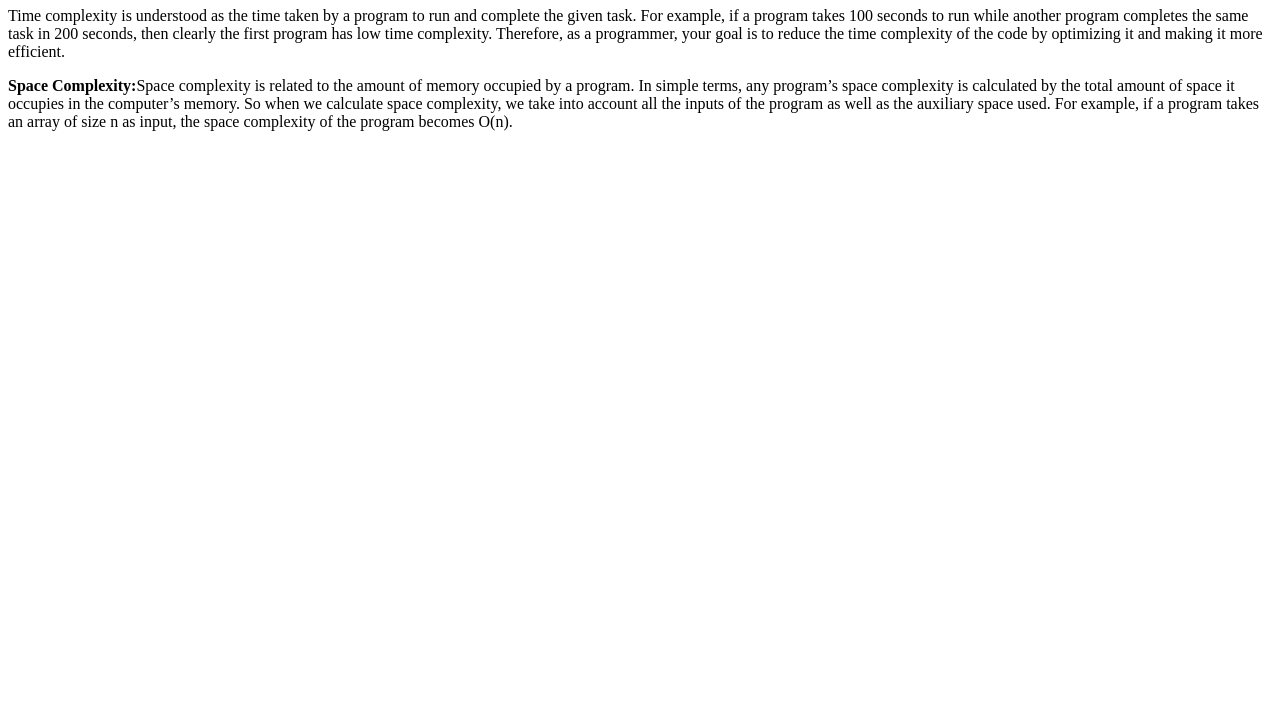
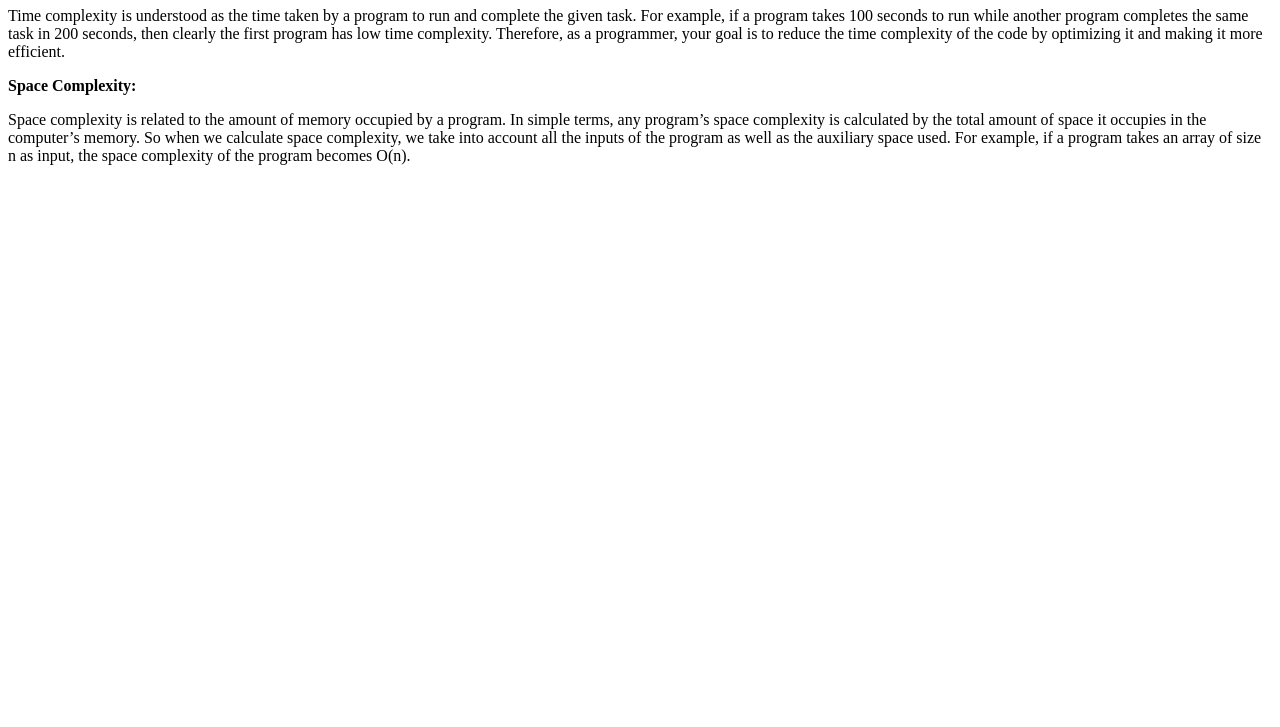
Before and after one commit to acciojob/time-and-space-complexity-ialloyd, a website: page main.html in a window 1280 px wide. Shown: the part 73-800 px from the top of the page. Drawn offline with Linux system fonts and the light colour scheme.

Commit message:
created a submission

```diff
--- a/main.html
+++ b/main.html
@@ -10,7 +10,7 @@
 
 	<h1>Time and Space Complexity</h1>
 	<p>Time complexity is understood as the time taken by a program to run and complete the given task. For example, if a program takes 100 seconds to run while another program completes the same task in 200 seconds, then clearly the first program has low time complexity. Therefore, as a programmer, your goal is to reduce the time complexity of the code by optimizing it and making it more efficient.</p>
-	<p><b>Space Complexity:</b>Space complexity is related to the amount of memory occupied by a program. In simple terms, any program’s space complexity is calculated by the total amount of space it occupies in the computer’s memory. So when we calculate space complexity, we take into account all the inputs of the program as well as the auxiliary space used. For example, if a program takes an array of size n as input, the space complexity of the program becomes O(n).</p>
+	<b>Space Complexity:</b><p>Space complexity is related to the amount of memory occupied by a program. In simple terms, any program’s space complexity is calculated by the total amount of space it occupies in the computer’s memory. So when we calculate space complexity, we take into account all the inputs of the program as well as the auxiliary space used. For example, if a program takes an array of size n as input, the space complexity of the program becomes O(n).</p>
 
 </body>
 
```
